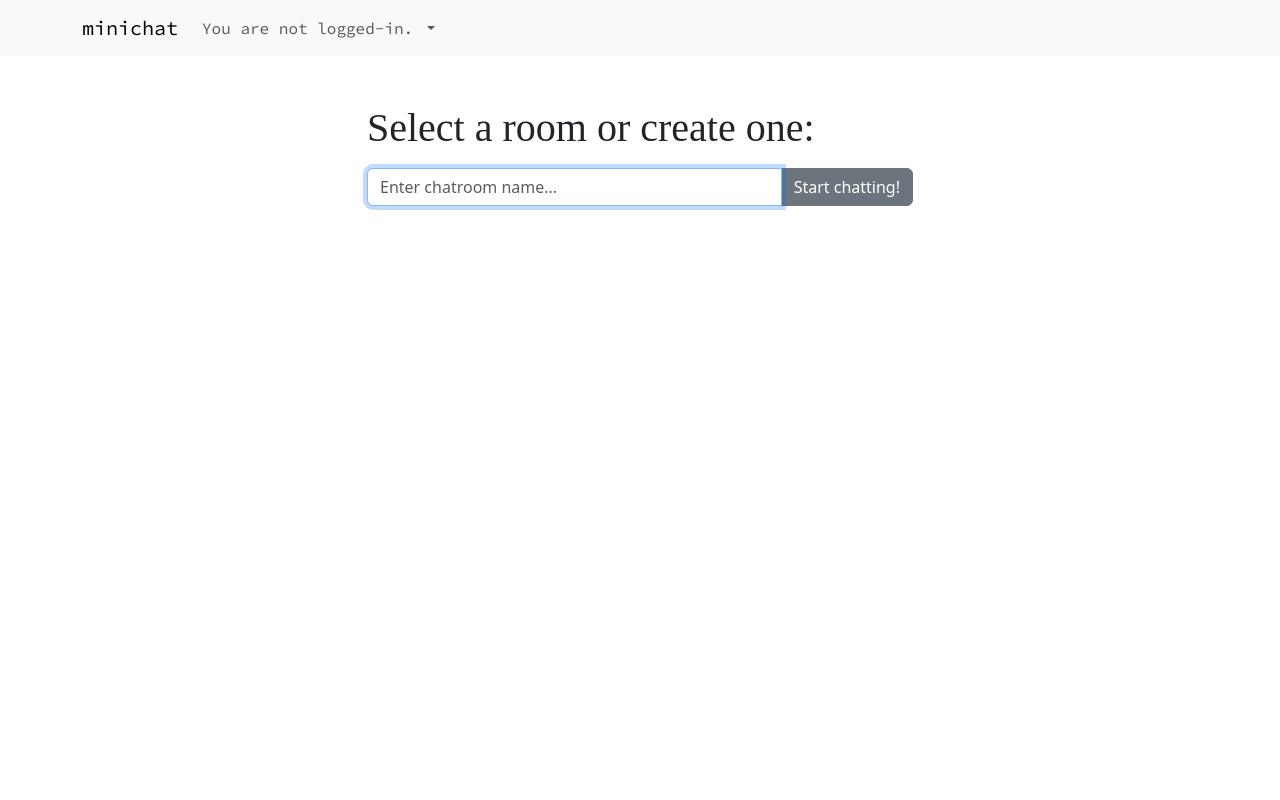
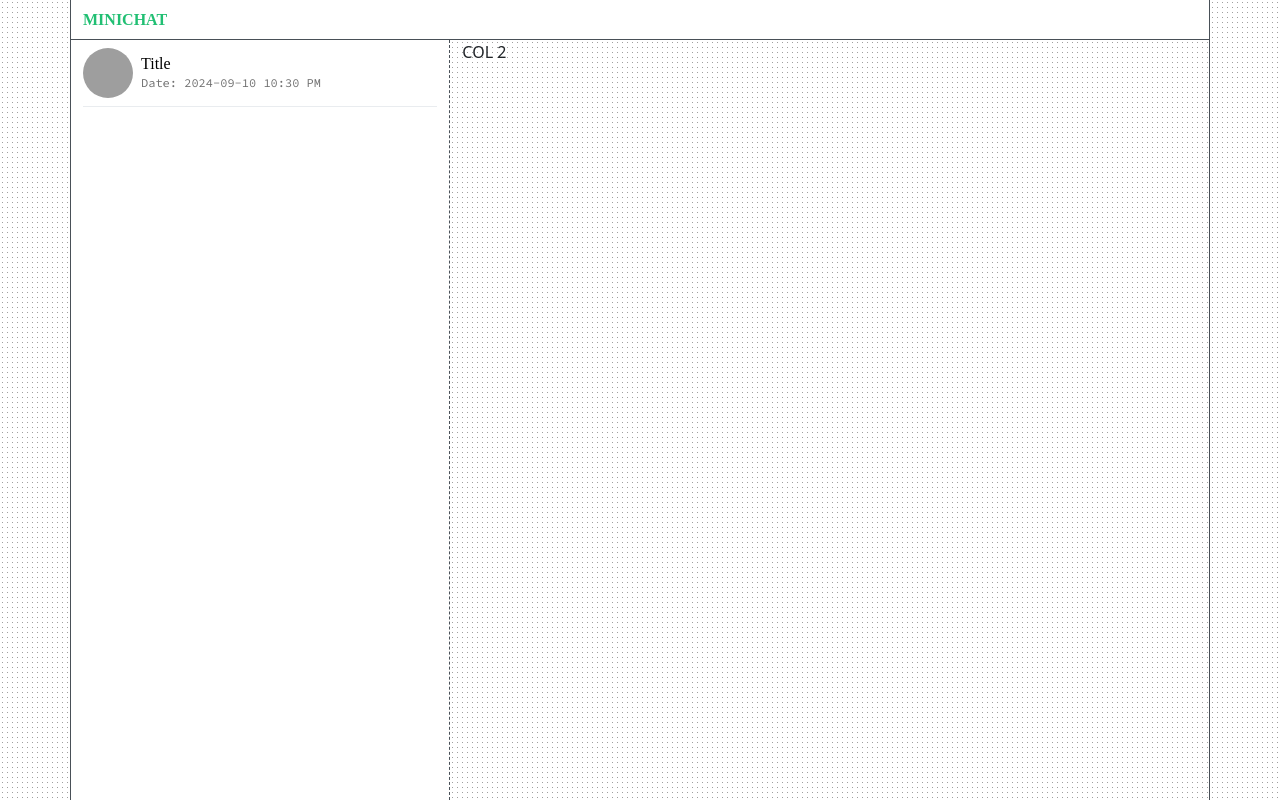
Before and after one commit to thisisjab/minichat-django, a Django app: page /chat/ in a window 1280 px wide. Run offline with Django 5.2, Linux system fonts and the light colour scheme; some libraries are stand-ins or nearby versions; some web fonts are replaced; grey boxes are pictures that could not be loaded.

Commit message:
feat: add sidebar to chat window

```diff
--- a/core/static/css/main.css
+++ b/core/static/css/main.css
@@ -46,6 +46,9 @@ a,
     /* Buttons */
     --button-padding-x: .5rem;
     --button-padding-y: .25rem;
+
+    /* Custom sizes */
+    --chat-nav-height: 2.5rem;
 }
 
 .button {
@@ -105,6 +108,88 @@ a,
     min-height: 100vh;
 }
 
+#chat-navbar {
+    height: var(--chat-nav-height);
+    background-color: white;
+    border: 1px solid var(--gray-darker);
+    border-top: 0;
+    border-left: 0;
+    border-right: 0;
+}
+
+#chat-navbar>h1 {
+    font-size: 1rem;
+    font-weight: 900;
+    color: var(--second-primary);
+    margin: 0;
+    padding: .5rem 0;
+    text-transform: uppercase;
+}
+
+#chat-window {
+    border: 1px solid var(--gray-darker);
+    border-top: 0;
+    border-bottom: 0;
+}
+
+#chat-list {
+    border: 1px dashed var(--gray-darker);
+    border-top: 0;
+    border-bottom: 0;
+    border-left: 0;
+    background-color: white;
+}
+
+#chat-list-scroll {
+    height: calc(100vh - var(--chat-nav-height));
+    overflow-y: auto;
+    flex-wrap: nowrap;
+    white-space: nowrap;
+    scrollbar-color: var(--gray) white;
+    scrollbar-width: thin;
+}
+
+#chat-list-item {
+    color: black;
+    text-decoration: none;
+    padding: 0.5rem 0;
+    border: 1px solid var(--gray-lighter);
+    border-top: 0;
+    border-left: 0;
+    border-right: 0;
+    background-color: white;
+    transition: all ease-in-out .1s;
+}
+
+#chat-list-item:hover {
+    margin-left: 0.5rem;
+}
+
+#chat-list-item>div>img {
+    width: 50px;
+    height: 50px;
+    clip-path: circle();
+}
+
+#chat-list-item>div>h3 {
+    font-size: 1rem;
+    font-weight: normal;
+    margin: 0;
+    padding: 0;
+}
+
+#chat-list-item>div>p {
+    font-size: .75rem;
+    font-family: SourceCode, monospace;
+    margin: 0;
+    padding: 0;
+    color: #707070;
+}
+
+.background-white {
+    background-color: white;
+}
+
 .dotted-background {
     background-image: url(../svg/background-pattern.svg);
     background-repeat: repeat;
--- a/core/templates/chat/home.html
+++ b/core/templates/chat/home.html
@@ -1,19 +1,34 @@
 {% extends 'base.html' %}
+{% block navbar %}{% endblock navbar %}
 {% block title %}Chat now!{% endblock %}
 {% block main %}
-<div class="container">
-    <div class="row my-5">
-        <div class="col-lg-6 offset-lg-3">
-            <h1>Select a room or create one:</h1>
-            <div class="input-group mt-3">
-                <input id="room-name-input" type="text" class="form-control" placeholder="Enter chatroom name...">
-                <button id="room-name-submit" class="btn btn-secondary" type="button">Start chatting!</button>
+<div class="h-min-100 dotted-background">
+    <div class="container d-flex flex-column h-min-100" id="chat-window">
+        <div class="row">
+            <div class="col-12 d-flex align-items-center" id="chat-navbar">
+                <h1>minichat</h1>
             </div>
+        </div>
+        <div class="row d-flex flex-row flex-fill">
+            <div class="col-lg-4 d-flex flex-column flex-fill" id="chat-list">
+                <div class="flex-fill" id="chat-list-scroll">
+                    <a href="#" class="d-flex flex-row align-items-center" id="chat-list-item">
+                        <div class="">
+                            <img src="https://i.natgeofe.com/k/ad9b542e-c4a0-4d0b-9147-da17121b4c98/MOmeow1_square.png" alt="">
+                        </div>
+                        <div class="flex-fill mx-2">
+                            <h3>Title</h3>
+                            <p>Date: 2024-09-10 10:30 PM</p>
+                        </div>
+                    </a>
+                </div>
+            </div>
+            <div class="col-lg-8 flex-fill" id="chat-box">COL 2</div>
         </div>
     </div>
 </div>
 
-<script>
+<!-- <script>
     document.querySelector('#room-name-input').focus();
     document.querySelector('#room-name-input').onkeyup = function (e) {
         if (e.key === 'Enter') {  // enter, return
@@ -25,5 +40,5 @@
         var roomName = document.querySelector('#room-name-input').value;
         window.location.pathname = '/chat/' + roomName + '/';
     };
-</script>
+</script> -->
 {% endblock main %}
```
